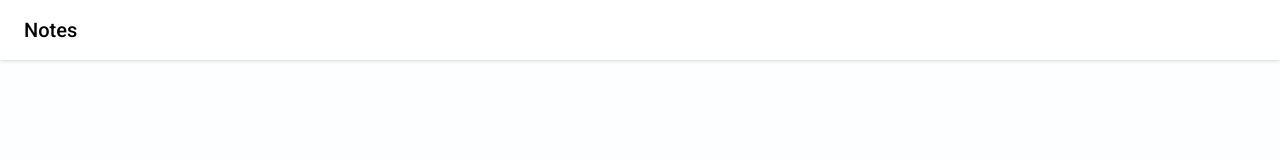
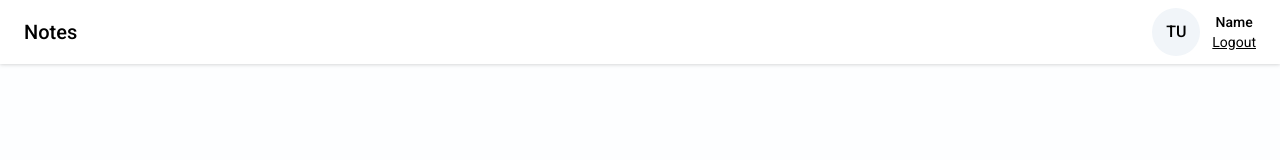
Before and after one commit to pan-cynthia/notely, a React (Vite) app: page / in a window 1280 px wide. Shown: the top 160 px of the page. Built offline with nearby package versions, Linux system fonts and the light colour scheme.

Commit message:
add profile card to nav bar

```diff
--- a/src/components/NavBar.jsx
+++ b/src/components/NavBar.jsx
@@ -1,7 +1,10 @@
+import Profile from '../components/Profile.jsx'
+
 const NavBar = () => {
   return (
     <div className="flex items-center justify-between px-6 py-2 bg-white drop-shadow">
       <h2 className="text-xl font-medium text-black py-2">Notes</h2>
+      <Profile/>
     </div>
   )
 }
--- /dev/null
+++ b/src/components/Profile.jsx
@@ -0,0 +1,15 @@
+const Profile = () => {
+  return (
+    <>
+      <div className="flex items-center gap-3">
+        <div className="flex justify-center items-center w-12 h-12 rounded-full font-medium bg-slate-100">TU</div>
+        <div className="flex flex-col items-center">
+          <p className="text-sm font-medium">Name</p>
+          <button className="text-sm underline cursor-pointer">Logout</button>
+        </div>
+      </div>
+    </>
+  )
+}
+
+export default Profile
```
